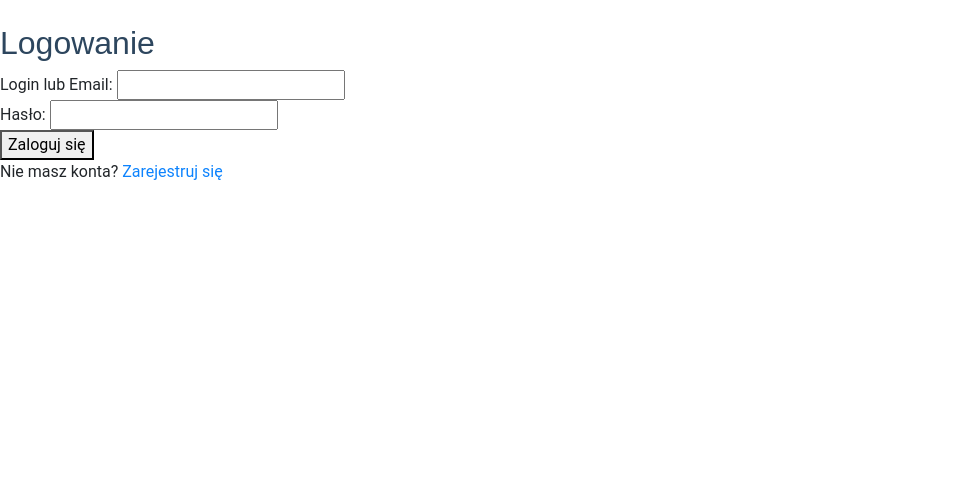
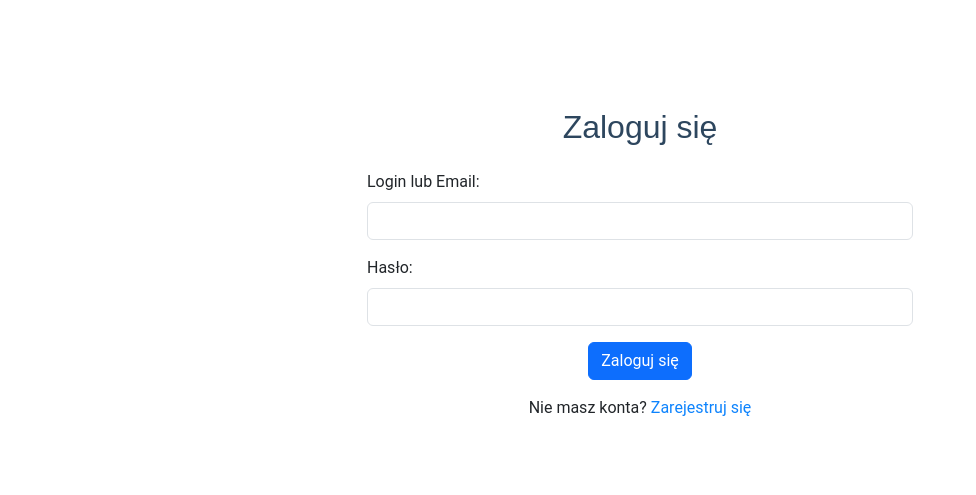
Before and after one commit to DorianWlodarczykZapas/AcousticAbsorptionCalc, a Django app: page /users/login/ in a window 1280 px wide. Shown: the part 56-551 px from the top of the page, without its empty margins (0-976 px from the left). Run offline with Django 5.2, Linux system fonts and the light colour scheme; some libraries are stand-ins or nearby versions.

Commit message:
fix: Added bootstrap into login page

```diff
--- a/AcousticAbsorptionCalc/users/templates/users/login.html
+++ b/AcousticAbsorptionCalc/users/templates/users/login.html
@@ -1,19 +1,44 @@
-{% extends "users/base.html" %}
+{% extends 'users/base.html' %}
+{% load static %}
 {% block title %}Logowanie{% endblock %}
 {% block content %}
-    <h2>Logowanie</h2>
-    <form method="post">
-        {% csrf_token %}
-        <label for="identifier">Login lub Email:</label>
-        <input type="text" name="identifier" id="identifier" required>
-        <br>
-        <label for="password">Hasło:</label>
-        <input type="password" name="password" id="password" required>
-        <br>
-        <button type="submit">Zaloguj się</button>
-    </form>
-    <p>
-        Nie masz konta? <a href="{% url 'register' %}">Zarejestruj się</a>
-    </p>
-    {% if error %}<p style="color: red;">{{ error }}</p>{% endif %}
+    <section class="section mt-5">
+        <div class="container">
+            <div class="row justify-content-center">
+                <div class="col-lg-6">
+                    <h2 class="mb-4 text-center">Zaloguj się</h2>
+                    {% if messages %}
+                        {% for message in messages %}<div class="alert alert-info">{{ message }}</div>{% endfor %}
+                    {% endif %}
+                    {% if error %}<div class="alert alert-danger">{{ error }}</div>{% endif %}
+                    <form method="post" class="php-email-form">
+                        {% csrf_token %}
+                        <div class="mb-3">
+                            <label for="identifier" class="form-label">Login lub Email:</label>
+                            <input type="text"
+                                   name="identifier"
+                                   id="identifier"
+                                   class="form-control"
+                                   required>
+                        </div>
+                        <div class="mb-3">
+                            <label for="password" class="form-label">Hasło:</label>
+                            <input type="password"
+                                   name="password"
+                                   id="password"
+                                   class="form-control"
+                                   required>
+                        </div>
+                        <div class="text-center">
+                            <button type="submit" class="btn btn-primary">Zaloguj się</button>
+                        </div>
+                    </form>
+                    <p class="mt-3 text-center">
+                        Nie masz konta?
+                        <a href="{% url 'register' %}">Zarejestruj się</a>
+                    </p>
+                </div>
+            </div>
+        </div>
+    </section>
 {% endblock %}
```
